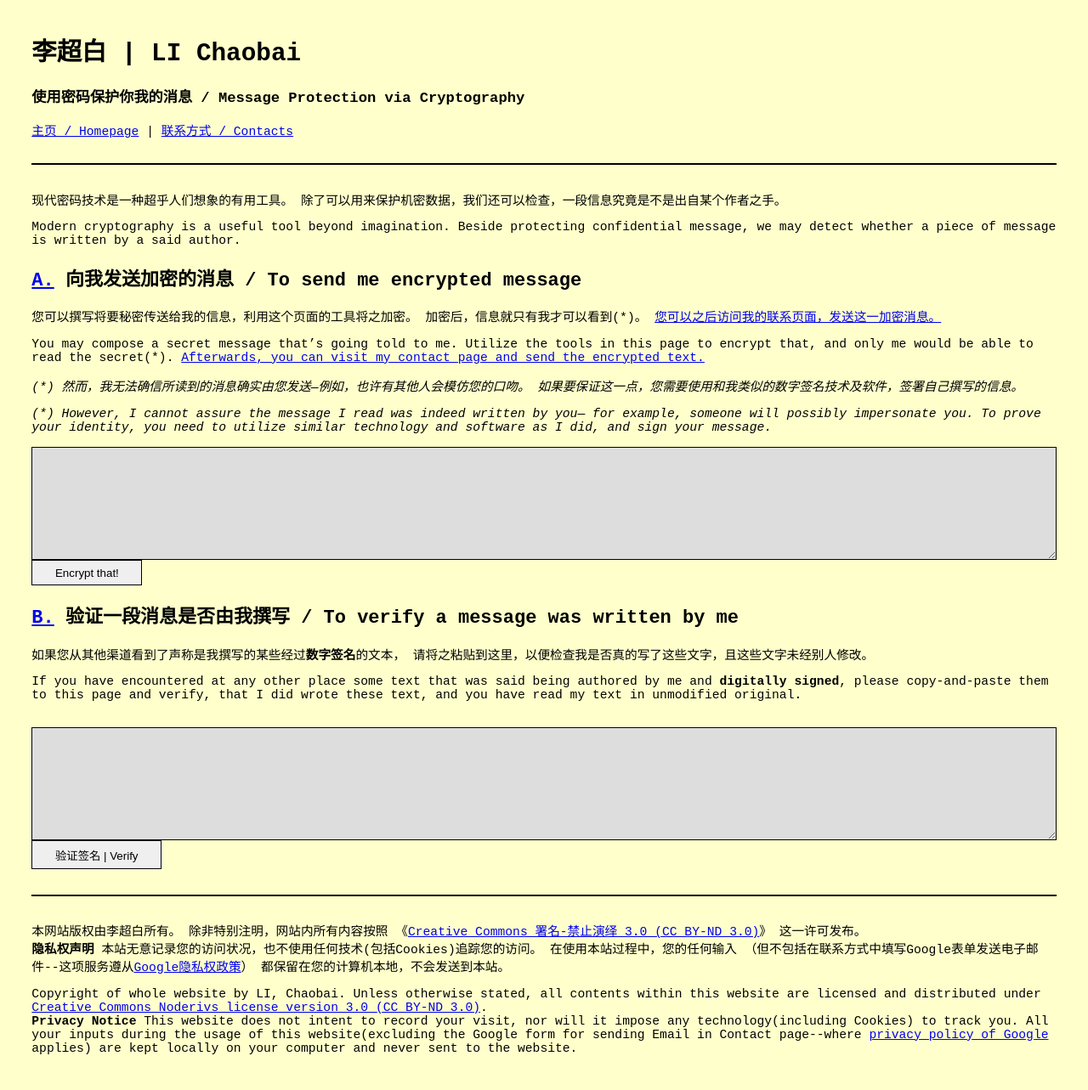
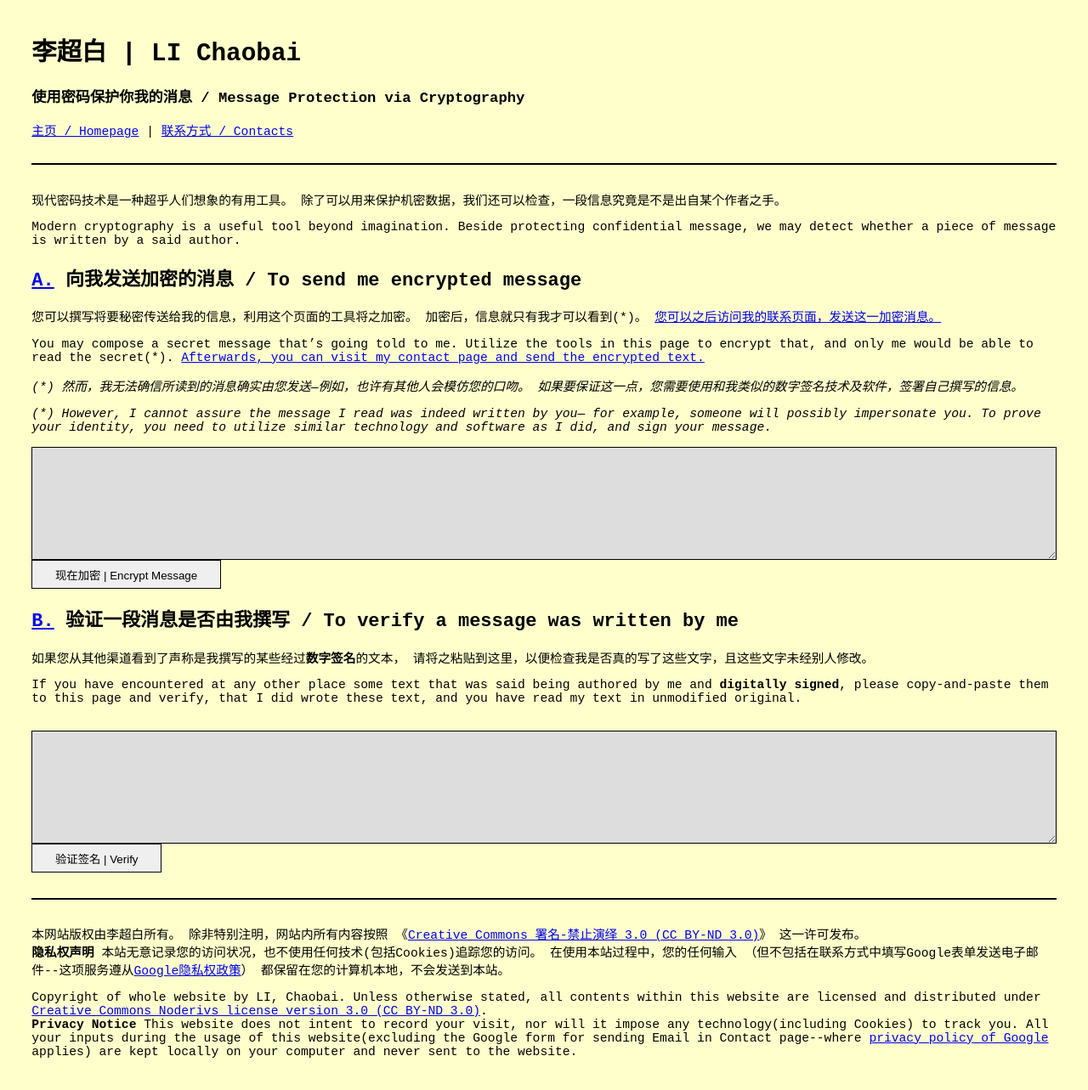
Before and after one commit to chaobai-li/chaobai-li.github.io, a Jekyll site: the page built from encrypt.md, in a window 1280 px wide. Shown: the whole page at 85% size. Built offline with Jekyll 4.4.1, drawn with Linux system fonts in a browser that asks for light colours; part of the change alters nothing that is shown.

```diff
--- a/encrypt.md
+++ b/encrypt.md
@@ -44,7 +44,11 @@ you need to utilize similar technology and software as I did, and sign your mess
 
 <div id="encrypt">
     <div><textarea class="userinput"></textarea></div>
-    <div><button type="button">Encrypt that!</button></div>
+    <div><button type="button"
+        data-encrypt-text="现在加密 | Encrypt Message"
+        data-clear-text = "再写一条 | Encrypt Another Message"
+        data-role="encrypt"
+    >现在加密 | Encrypt Message</button></div>
 </div>
 
 
@@ -65,21 +69,21 @@ unmodified original.
     <div id="error" class="box">
         <div><strong>验证失败。 Verification failed.</strong></div>
         <div>
-            无法证实您输入的消息由 NeoAtlantis 签署。
-            <p />
+            无法证实您输入的消息由李超白签署。
+            <br />
             这可能是由于在数据传输、复制粘贴中出现了错误（即便只是一个空格增减），
             也可能是有人故意修改了消息的文本。
-            <p />
+            <br />
             总而言之，在验证成功之前，您不能相信本消息。
         </div>
         <div>
-            Cannot confirm the message you just entered is signed by NeoAtlantis.
-            <p />
+            Cannot confirm the message you just entered is signed by LI Chaobai.
+            <br />
             This might be due to errors in transmission or copy/paste process
             (including even a space's addition or removal).
             But it might also indicate someone have manipulated the message
             purposely.
-            <p />
+            <br />
             You should NOT trust a message in any case until verification is
             successful.
         </div>
@@ -87,14 +91,14 @@ unmodified original.
     <div id="success" class="box">
         <div><strong>验证成功！ Verification Passed Successfully!</strong></div>
         <div>
-            消息已由数学算法保证，确认为 NeoAtlantis 签署，未经修改。
-            <p />
+            消息已由数学算法保证，确认为李超白签署，未经修改。
+            <br />
             请在下面的框中查看消息原文。
         </div>
         <div>
-            Message is confirmed mathematically been generated by NeoAtlantis
+            Message is confirmed mathematically been generated by LI Chaobai
             and no modifications were detected.
-            <p />
+            <br />
             The whole signed message is shown in the box below.
         </div>
         <div>
--- a/js/encrypt.js
+++ b/js/encrypt.js
@@ -1,7 +1,47 @@
 $(function(){
 //----------------------------------------------------------------------------
 
+function encodeUTF8(arr) {
+    var i, s = [];
+    for (i = 0; i < arr.length; i++) s.push(String.fromCharCode(arr[i]));
+    return decodeURIComponent(escape(s.join('')));
+};
+
+
+var myKeys = openpgp.key.readArmored($("#keyring").text()).keys;
+
+$("#encrypt button").click(function(){
+    var self = this;
+    var role = $(this).attr("data-role");
+    if(role == "encrypt"){
+        var plaintext = $("#encrypt textarea").val();
+        var ciphertext = openpgp.encrypt({
+            data: plaintext,
+            publicKeys: myKeys,
+        }).then(function(ciphertext){
+            $("#encrypt textarea").val(ciphertext.data);
+            $(self)
+                .attr("data-role", "clear")
+                .text($(self).attr("data-clear-text"))
+            ;
+        });
+    } else {
+        if(!confirm("确定要清除已经加密的文本？ / Are you sure to clear the encrypted message?")) return;
+        $("#encrypt textarea").val("");
+        $(self)
+            .attr("data-role", "encrypt")
+            .text($(self).attr("data-encrypt-text"))
+        ;
+    }
+});
+
+
+
 function showStatus(verified){
+    if(!verified){
+        $("#result").removeClass("error success");
+        return;
+    }
     var success = false;
     console.log(verified);
     try{
@@ -12,18 +52,31 @@ function showStatus(verified){
         .removeClass("error success")
         .addClass((success?"success":"error"))
     ;
-    $("#original").val(verified.data);
+    if(typeof verified.data == "string" || verified.data instanceof String){
+        $("#original").val(verified.data);
+    } else {
+        $("#original").val(encodeUTF8(verified.data));
+    }
 }
 
 function verify(){
-    var data = $("#data").val(),
-        keyring = $("#keyring").text();
+    var data = $("#data").val();
     try{
+        if(data.indexOf("PGP SIGNED MESSAGE") >= 0){
+            var message = openpgp.cleartext.readArmored(data);
+        } else {
+            var message = openpgp.message.readArmored(data);
+        }
         openpgp.verify({
-            message: openpgp.cleartext.readArmored(data),
-            publicKeys: openpgp.key.readArmored(keyring).keys,
-        }).then(showStatus);
+            message: message,
+            publicKeys: myKeys,
+        }).then(showStatus).catch(function(e){
+            alert("输入不正确，这不是一条被签署的消息。/ Incorrect input: not a message with signature.");
+            showStatus(false);
+        });
     }catch(e){
+        console.error("Error",e);
+        alert("输入不正确，这不是一条被签署的消息。/ Incorrect input: not a message with signature.");
         showStatus(false);
     }
     $("#data").val("");
```
